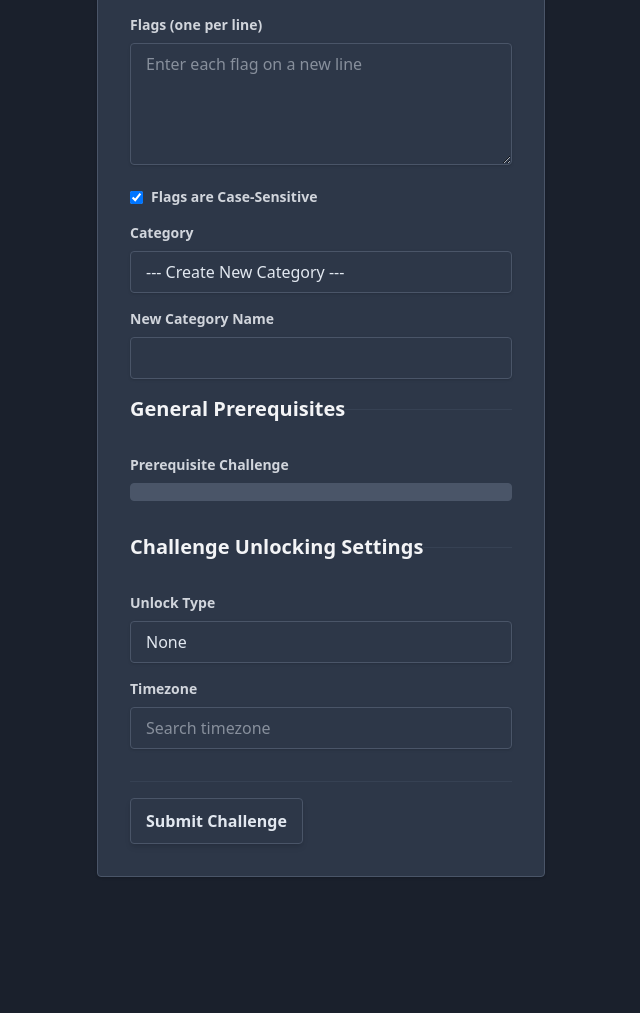
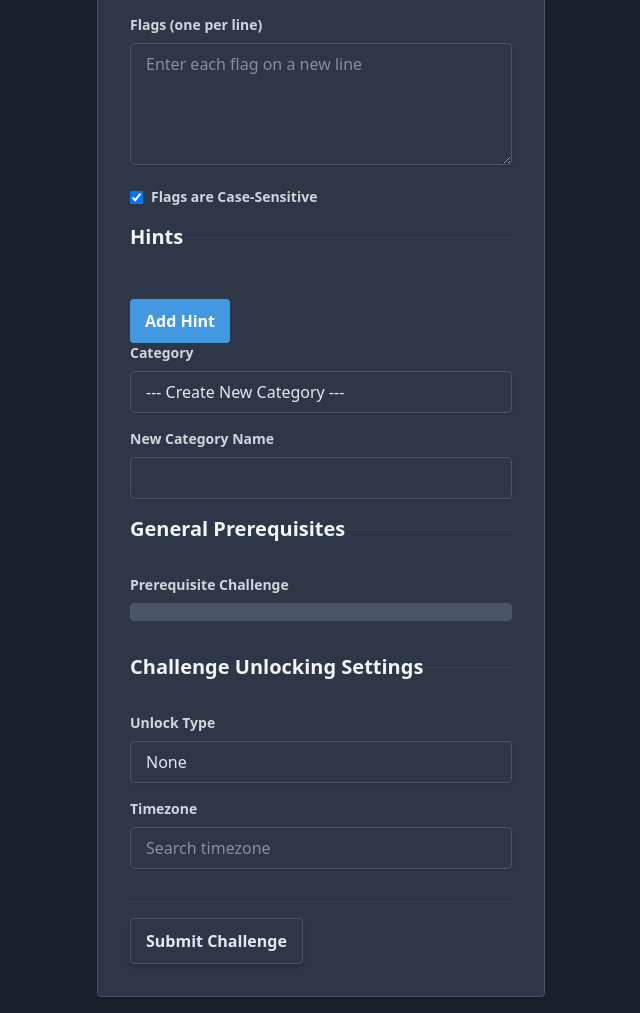
Before and after one commit to MicahWade/WindFlag, a Flask app: template templates/admin/create_challenge.html in a window 1280 px wide. Shown: the part 778-1791 px from the top of the page, without its empty margins (159-799 px from the left). Before the commit the page ends 1655 px from the top, so only its background shows below. Run offline with Flask 3, Linux system fonts and the light colour scheme; the template is opened without the code that fills it: values that come from a table or form of the project are taken from there, others are empty; some libraries are stand-ins or nearby versions.

Commit message:
feat: Upgrade hint system with dynamic fields
This commit upgrades the challenge hint system to support dynamic hints.

- **scripts/models.py**: Confirmed existing Hint model relationship is suitable for dynamic hints.
- **scripts/forms.py**:
    - Introduced `HintForm` for individual hint data (title, content, cost).
    - Integrated `HintForm` into `ChallengeForm` using `FieldList` for dynamic hint management.
    - Added missing `FieldList` and `FormField` imports.
- **templates/admin/create_challenge.html**:
    - Added a new fieldset for "Hints" with dynamic input fields for title, content, and cost.
    - Included "Add Hint" and "Remove Hint" buttons for interactive management.
    - Corrected HTML structure by moving the hints fieldset to the proper location and fixing a premature fieldset closing tag.
- **static/js/challenge_form.js**:
    - Implemented JavaScript functions for dynamically adding, removing, and reindexing hint form fields.
    - Fixed a JavaScript syntax error by correctly closing the `DOMContentLoaded` function.
    - Addressed an issue where `decayRateField` was occasionally null by changing the DOM element access method.
- **scripts/admin_routes.py**:
    - Modified `new_challenge` to save dynamic hints.
    - Modified `update_challenge` to delete existing hints and save updated hints.
    - Ensured existing hints are pre-populated when editing a challenge.
- **Verification**: Confirmed that hint costs remain distinct from challenge point totals, preserving the maximum potential score.

```diff
--- a/scripts/forms.py
+++ b/scripts/forms.py
@@ -1,5 +1,6 @@
 from flask_wtf import FlaskForm
 from wtforms import StringField, PasswordField, SubmitField, BooleanField, TextAreaField, IntegerField, SelectField, SelectMultipleField, HiddenField
+from wtforms.fields import FieldList, FormField
 from wtforms.fields.datetime import DateTimeField, DateField # Import DateField
 from wtforms.validators import DataRequired, Length, Email, EqualTo, ValidationError, NumberRange
 from scripts.models import User, Category, MULTI_FLAG_TYPES, POINT_DECAY_TYPES, UNLOCK_TYPES, DYNAMIC_FLAG_TYPE, CHALLENGE_TYPES # Import DYNAMIC_FLAG_TYPE and CHALLENGE_TYPES
@@ -184,6 +185,15 @@
 
         return True
 
+class HintForm(FlaskForm):
+    """
+    Subform for a single hint.
+    """
+    id = HiddenField('Hint ID') # To identify existing hints for editing
+    title = StringField('Hint Title', validators=[DataRequired(), Length(min=1, max=100)])
+    content = TextAreaField('Hint Content', validators=[DataRequired()])
+    cost = IntegerField('Hint Cost', validators=[DataRequired(), NumberRange(min=0)])
+
 class ChallengeForm(FlaskForm):
     """
     Form for creating and updating challenges. Includes fields for multi-flag challenges
@@ -273,6 +283,7 @@
 
     is_hidden = BooleanField('Hide Challenge from Users', default=False) # New: Field to hide challenge
     has_dynamic_flag = BooleanField('Has Dynamic Flag', default=False) # New: Field to enable/disable dynamic flag
+    hints = FieldList(FormField(HintForm), min_entries=0, label='Hints') # New: Dynamic hints
     submit = SubmitField('Submit Challenge')
 
     def validate(self, extra_validators=None):
--- a/static/js/challenge_form.js
+++ b/static/js/challenge_form.js
@@ -227,4 +227,67 @@
             timezoneField.style.display = 'none';
         });
     }
+
+    // Dynamic Hint Fields Logic
+    const hintsContainer = document.getElementById('hints-container');
+    const addHintButton = document.getElementById('add-hint-button');
+
+    // Get the initial count of hints
+    let hintCount = hintsContainer ? hintsContainer.children.length : 0;
+
+    function addHintField(title = '', content = '', cost = 0, hintId = '') {
+        const newHintEntry = document.createElement('div');
+        newHintEntry.classList.add('hint-entry', 'border', 'p-4', 'rounded', 'mb-4');
+        newHintEntry.innerHTML = `
+            <input type="hidden" name="hints-${hintCount}-id" value="${hintId}">
+            <div class="mb-4">
+                <label for="hints-${hintCount}-title" class="block text-gray-300 text-sm font-bold mb-2">Hint Title</label>
+                <input type="text" id="hints-${hintCount}-title" name="hints-${hintCount}-title" class="shadow appearance-none border border-gray-600 rounded w-full py-2 px-3 bg-gray-700 text-gray-200 leading-tight focus:outline-none focus:shadow-outline" value="${title}" required>
+            </div>
+            <div class="mb-4">
+                <label for="hints-${hintCount}-content" class="block text-gray-300 text-sm font-bold mb-2">Hint Content</label>
+                <textarea id="hints-${hintCount}-content" name="hints-${hintCount}-content" class="shadow appearance-none border border-gray-600 rounded w-full py-2 px-3 bg-gray-700 text-gray-200 leading-tight focus:outline-none focus:shadow-outline" required>${content}</textarea>
+            </div>
+            <div class="mb-4">
+                <label for="hints-${hintCount}-cost" class="block text-gray-300 text-sm font-bold mb-2">Hint Cost</label>
+                <input type="number" id="hints-${hintCount}-cost" name="hints-${hintCount}-cost" class="shadow appearance-none border border-gray-600 rounded w-full py-2 px-3 bg-gray-700 text-gray-200 leading-tight focus:outline-none focus:shadow-outline" value="${cost}" required min="0">
+            </div>
+            <button type="button" class="remove-hint-button bg-red-600 hover:bg-red-500 text-white font-bold py-1 px-2 rounded focus:outline-none focus:shadow-outline">Remove Hint</button>
+        `;
+        hintsContainer.appendChild(newHintEntry);
+        hintCount++;
+    }
+
+    function removeHintField(event) {
+        event.target.closest('.hint-entry').remove();
+        // Reindex remaining hints
+        reindexHints();
+    }
+
+    function reindexHints() {
+        const hintEntries = hintsContainer.querySelectorAll('.hint-entry');
+        hintCount = 0;
+        hintEntries.forEach((entry) => {
+            entry.querySelectorAll('[name^="hints-"]').forEach((input) => {
+                const oldName = input.getAttribute('name');
+                const newName = oldName.replace(/hints-\d+-/, `hints-${hintCount}-`);
+                input.setAttribute('name', newName);
+                input.setAttribute('id', newName); // Also update ID for labels
+            });
+            hintCount++;
+        });
+    }
+
+    if (addHintButton) {
+        addHintButton.addEventListener('click', () => addHintField());
+    }
+
+    // Add event listeners to existing remove buttons
+    if (hintsContainer) {
+        hintsContainer.addEventListener('click', (event) => {
+            if (event.target.classList.contains('remove-hint-button')) {
+                removeHintField(event);
+            }
+        });
+    }
 });
--- a/templates/admin/create_challenge.html
+++ b/templates/admin/create_challenge.html
@@ -259,6 +259,30 @@
                         {{ form.starter_code(class="shadow appearance-none border border-gray-600 rounded w-full py-2 px-3 bg-gray-700 text-gray-200 leading-tight focus:outline-none focus:shadow-outline font-mono") }}
                     </div>
                 </div>
+                <fieldset class="border-t border-gray-700 pt-4 mt-4">
+                    <legend class="text-xl font-bold text-gray-100 mb-4">Hints</legend>
+                    <div id="hints-container">
+                        {% for hint_form in form.hints %}
+                            <div class="hint-entry border p-4 rounded mb-4">
+                                {{ hint_form.id }}
+                                <div class="mb-4">
+                                    {{ hint_form.title.label(class="block text-gray-300 text-sm font-bold mb-2") }}
+                                    {{ hint_form.title(class="shadow appearance-none border border-gray-600 rounded w-full py-2 px-3 bg-gray-700 text-gray-200 leading-tight focus:outline-none focus:shadow-outline") }}
+                                </div>
+                                <div class="mb-4">
+                                    {{ hint_form.content.label(class="block text-gray-300 text-sm font-bold mb-2") }}
+                                    {{ hint_form.content(class="shadow appearance-none border border-gray-600 rounded w-full py-2 px-3 bg-gray-700 text-gray-200 leading-tight focus:outline-none focus:shadow-outline") }}
+                                </div>
+                                <div class="mb-4">
+                                    {{ hint_form.cost.label(class="block text-gray-300 text-sm font-bold mb-2") }}
+                                    {{ hint_form.cost(class="shadow appearance-none border border-gray-600 rounded w-full py-2 px-3 bg-gray-700 text-gray-200 leading-tight focus:outline-none focus:shadow-outline") }}
+                                </div>
+                                <button type="button" class="remove-hint-button bg-red-600 hover:bg-red-500 text-white font-bold py-1 px-2 rounded focus:outline-none focus:shadow-outline">Remove Hint</button>
+                            </div>
+                        {% endfor %}
+                    </div>
+                    <button type="button" id="add-hint-button" class="bg-green-600 hover:bg-green-500 text-white font-bold py-2 px-4 rounded focus:outline-none focus:shadow-outline mt-4">Add Hint</button>
+                </fieldset>
                 <div class="mb-4">
                     {{ form.category.label(class="block text-gray-300 text-sm font-bold mb-2") }}
                     {% if form.category.errors %}
```
Also changed, not shown: scripts/admin_routes.py (+28 -0 lines).
